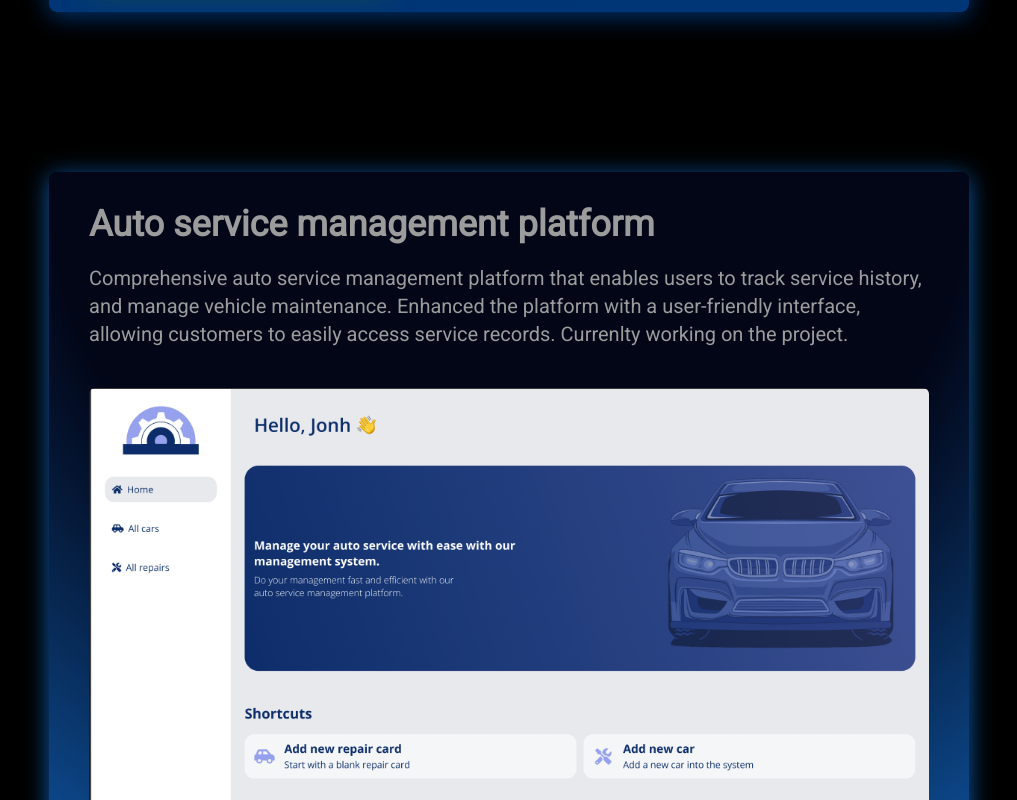
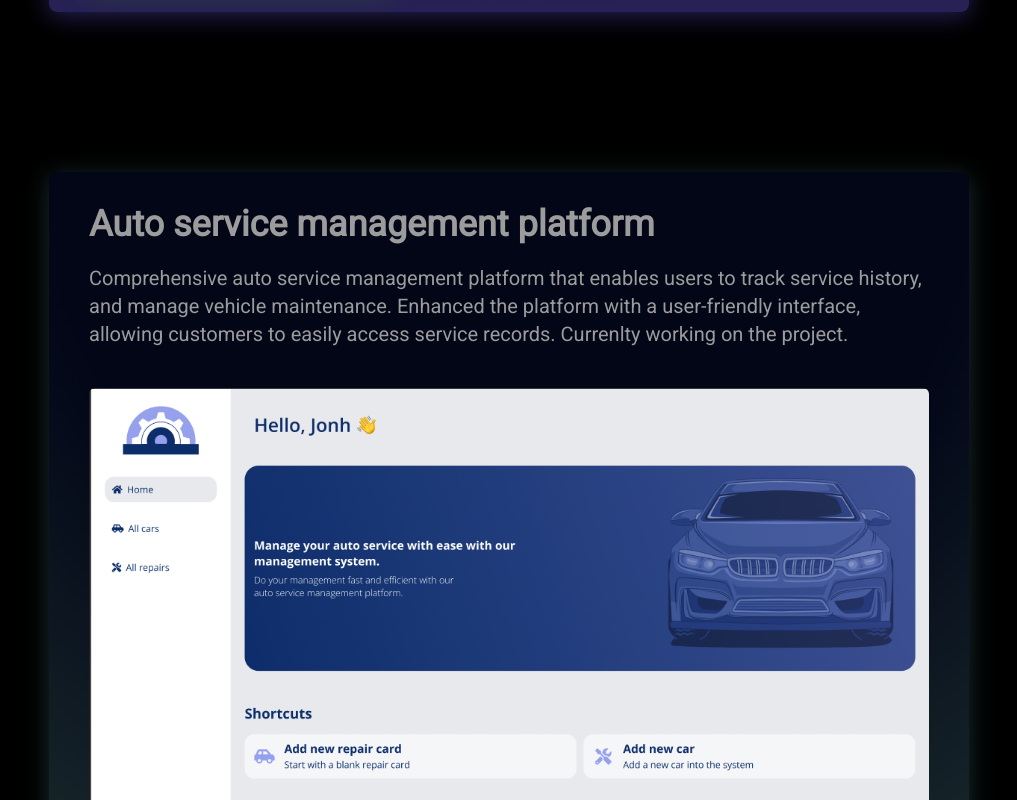
Before and after one commit to borislavDci/personal-web-site, a Next.js app: page / in a window 1280 px wide. Shown: the part 3462-4262 px from the top of the page, without its empty margins (131-1148 px from the left). Built offline with nearby package versions, Linux system fonts and the light colour scheme.

Commit message:
Add mobile device check and update background gradient

```diff
--- a/components/Project.jsx
+++ b/components/Project.jsx
@@ -1,7 +1,7 @@
 "use client";
 
 import Image from "next/image";
-import React, { useEffect } from "react";
+import React, { useEffect, useState } from "react";
 import CTAButton from "./CTAButton";
 import {
   animate,
@@ -11,14 +11,23 @@ import {
 } from "framer-motion";
 
 function Project({ links, image, title, description, colors }) {
+  const [isMobileDevice, setIsMobileDevice] = useState(false);
   const color = useMotionValue(colors[0]);
-  const backgroundImage = useMotionTemplate`radial-gradient(100% 100% at 50% 0%, #020617 50%, ${color})`;
+  const backgroundImage = useMotionTemplate`radial-gradient(100% 100% at 50% ${
+    isMobileDevice ? "15%" : "0%"
+  } , #020617 50%, ${color})`;
   const boxShadow = useMotionTemplate`0px 4px 24px ${color}`;
+
+  useEffect(() => {
+    if (window.innerWidth < 768) {
+      setIsMobileDevice(true);
+    }
+  }, []);
 
   useEffect(() => {
     animate(color, colors, {
       ease: "easeInOut",
-      duration: 25,
+      duration: 15,
       repeat: Infinity,
       repeatType: "mirror",
     });
--- a/components/Projects.jsx
+++ b/components/Projects.jsx
@@ -40,21 +40,13 @@ function Projects() {
             live: null,
           }}
           image="drive-mate.webp"
-          colors={["#00234c", "#0074ff"]}
+          colors={["#081448", "#282157", "#1a2c80"]}
         />
         <Project
           title="Auto service management platform"
           description={`Comprehensive auto service management platform that enables users to track service history, and manage vehicle maintenance. Enhanced the platform with a user-friendly interface, allowing customers to easily access service records. Currenlty working on the project.`}
           image="car-management.png"
-          colors={[
-            "#00234c",
-            "#0074ff",
-            "#144030",
-            "#43d6a0",
-            "#FFF",
-            "#071510",
-            "#288060",
-          ]}
+          colors={["#210535", "#430d4b", "#013026", "#014760", "#a44322"]}
         />
       </div>
     </div>
```
